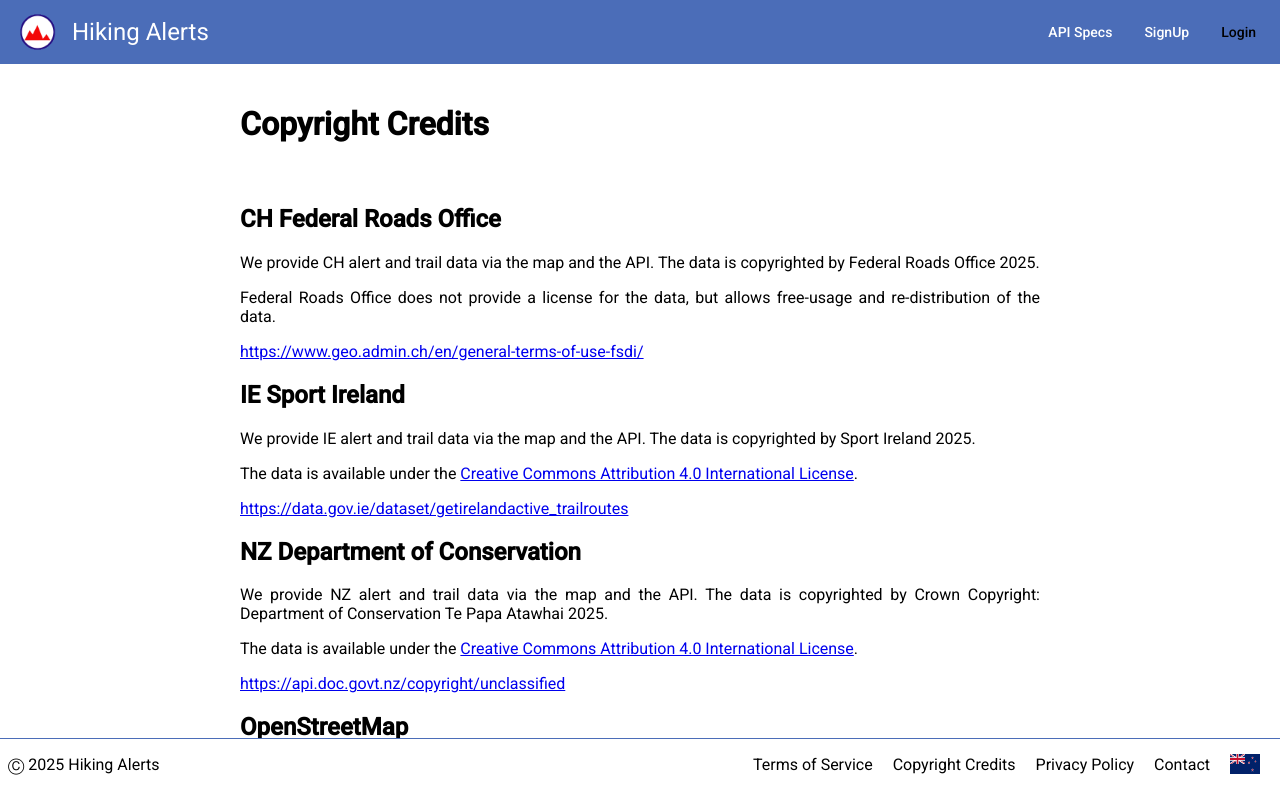
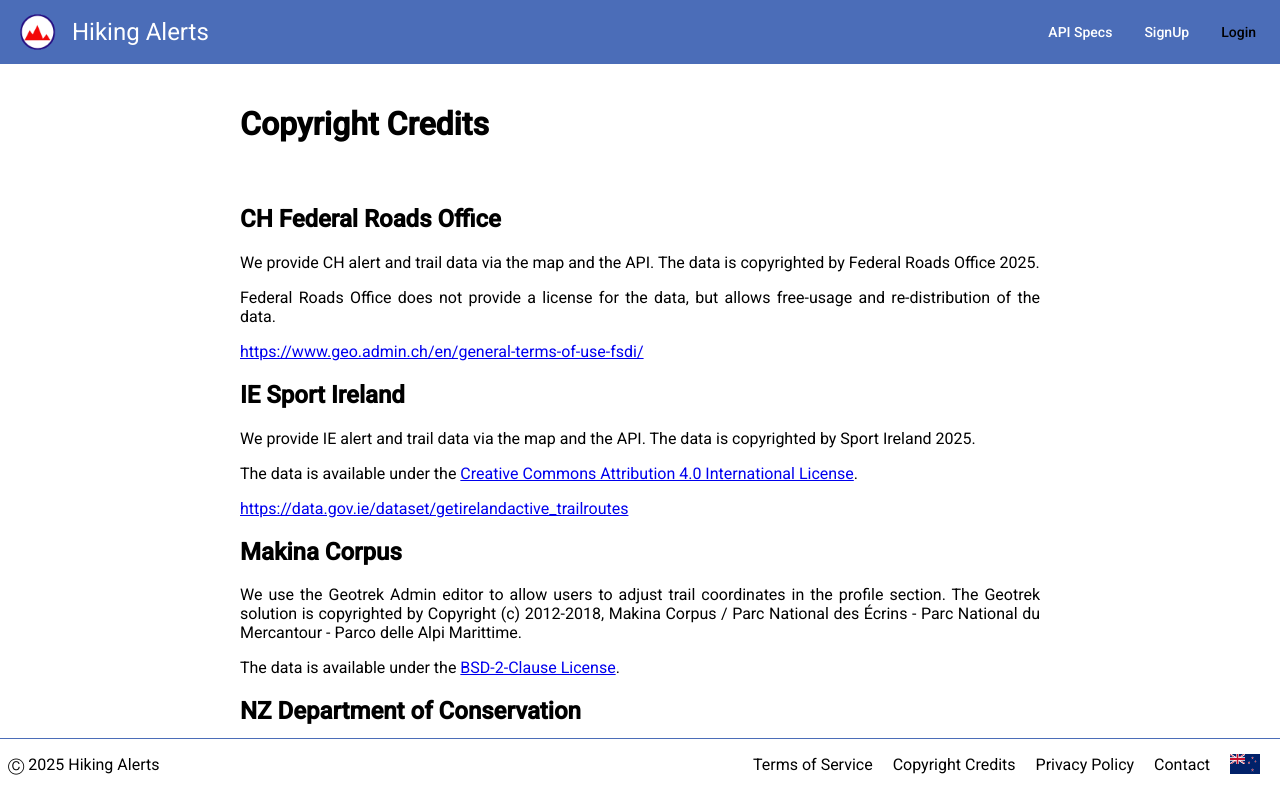
Before and after one commit to lukas8920/hikealerts, an Angular app in the folder angular/: page /footer in a window 1280 px wide. Both pictures are taken after a click on the element "Copyright Credits". Built offline with nearby package versions, Linux system fonts and the light colour scheme.

Commit message:
added Geotrek Admin copyright notice

```diff
--- a/angular/src/app/_footer/copyright-credits/copyright-credits.component.html
+++ b/angular/src/app/_footer/copyright-credits/copyright-credits.component.html
@@ -9,6 +9,9 @@
     <p>We provide IE alert and trail data via the map and the API. The data is copyrighted by Sport Ireland 2025.</p>
     <p>The data is available under the <a href="https://creativecommons.org/licenses/by/4.0/deed.en">Creative Commons Attribution 4.0 International License</a>.</p>
     <a href="https://data.gov.ie/dataset/getirelandactive_trailroutes">https://data.gov.ie/dataset/getirelandactive_trailroutes</a>
+    <h2>Makina Corpus</h2>
+    <p>We use the Geotrek Admin editor to allow users to adjust trail coordinates in the profile section. The Geotrek solution is copyrighted by Copyright (c) 2012-2018, Makina Corpus / Parc National des Écrins - Parc National du Mercantour - Parco delle Alpi Marittime.</p>
+    <p>The data is available under the <a href="https://github.com/GeotrekCE/Geotrek-admin?tab=BSD-2-Clause-1-ov-file">BSD-2-Clause License</a>.</p>
     <h2>NZ Department of Conservation</h2>
     <p>We provide NZ alert and trail data via the map and the API. The data is copyrighted by Crown Copyright: Department of Conservation Te Papa Atawhai 2025.</p>
     <p>The data is available under the <a href="https://creativecommons.org/licenses/by/4.0/deed.en">Creative Commons Attribution 4.0 International License</a>.</p>
```
